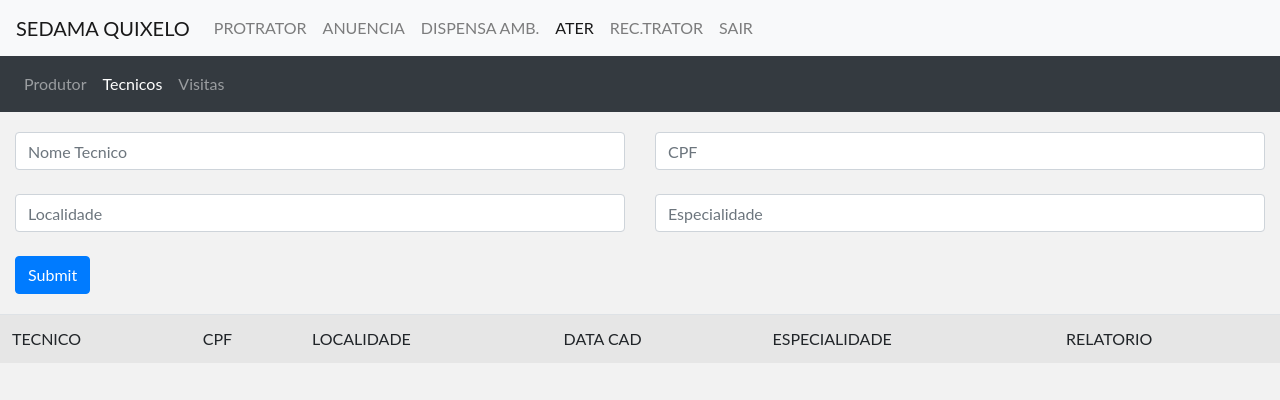
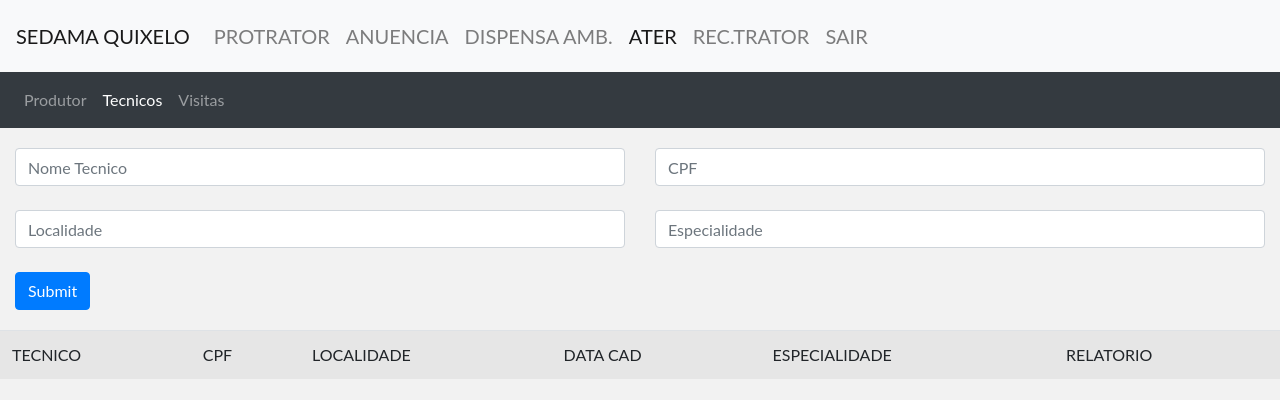
Before and after one commit to jonaslimav/sedama, a website: page views/tecnicos.html in a window 1280 px wide. Drawn offline with nearby package versions, Linux system fonts and the light colour scheme; no server answers; sample sign-in values are in the browser's storage.

Commit message:
Atualizaçãoa

```diff
--- a/views/tecnicos.html
+++ b/views/tecnicos.html
@@ -21,10 +21,8 @@
 
     <nav class="navbar navbar-expand-lg navbar-light bg-light">
         <a class="navbar-brand" href="#">SEDAMA QUIXELO</a>
-        <button class="navbar-toggler" type="button" data-toggle="collapse" data-target="#navbarNavDropdown" aria-controls="navbarNavDropdown" aria-expanded="false" aria-label="Toggle navigation">
-          <span class="navbar-toggler-icon"></span>
-        </button>
-        <div class="collapse navbar-collapse" id="navbarNavDropdown">
+
+        <div class="navbar-brand"  id="navbarNavDropdown">
           <ul class="navbar-nav">
             <li class="nav-item ">
               <a class="nav-link" href="PROTRATOR.html">PROTRATOR <span class="sr-only">(current)</span></a>
```
Also changed, not shown: views/Anuencia.html (+2 -4 lines), views/PROTRATOR.html (+2 -4 lines), views/ater.html (+2 -4 lines), views/dispensa.html (+2 -4 lines), views/produtor.html (+2 -4 lines), views/recibos.html (+2 -4 lines).
